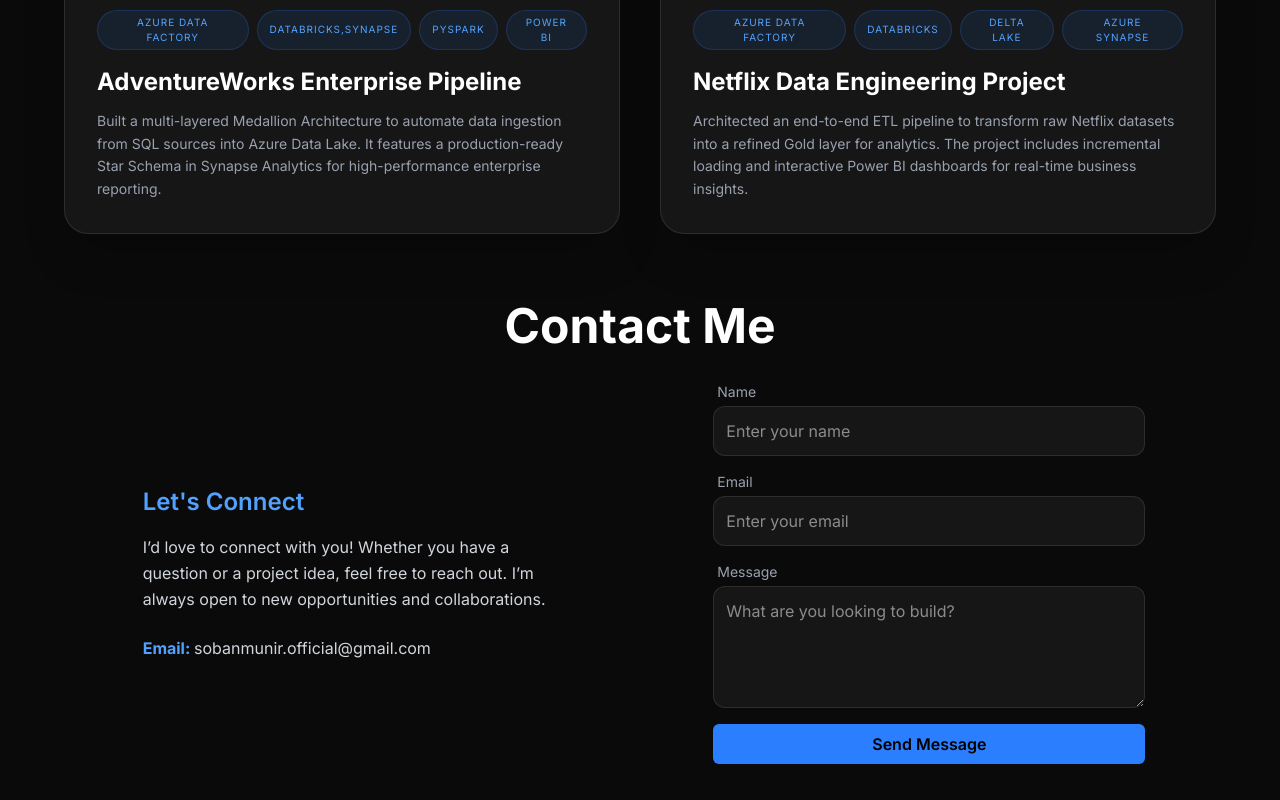
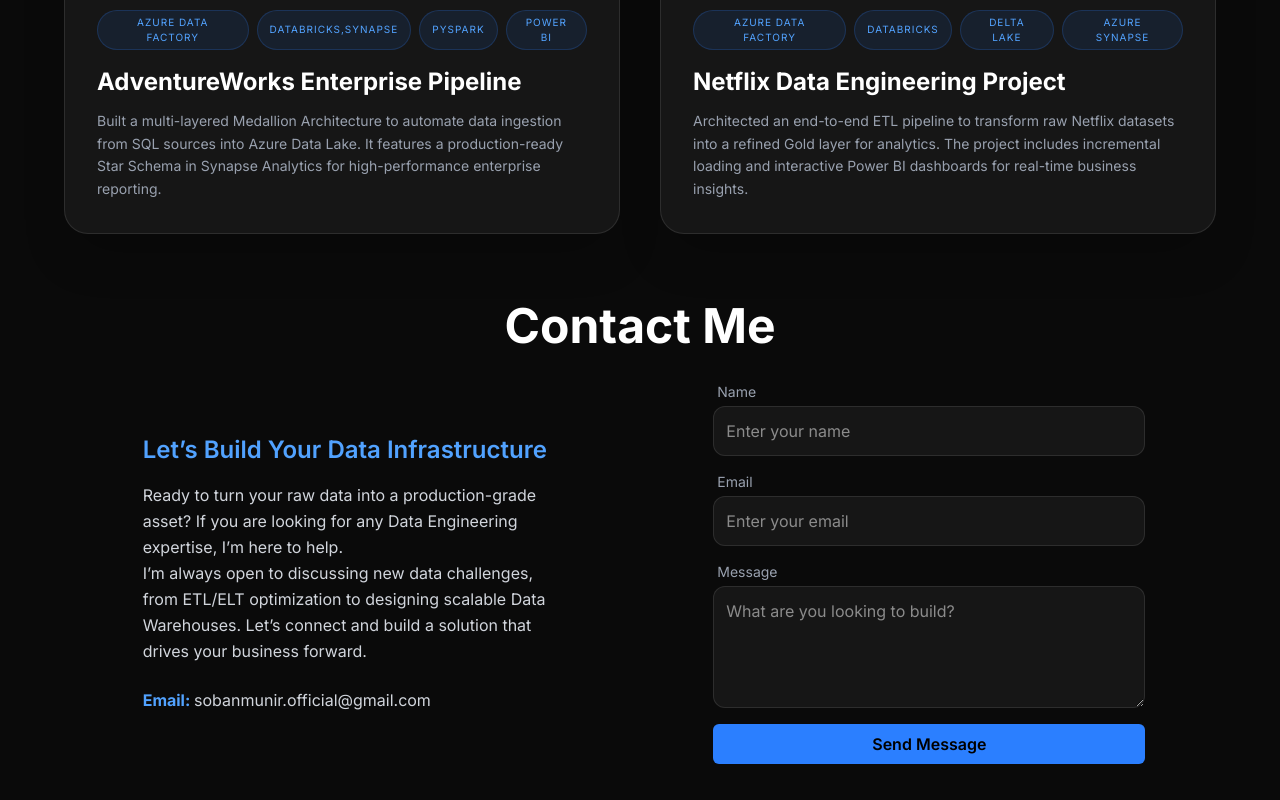
Before and after one commit to wareeshaburki/Soban_Munir_Portfolio, a React (Vite) app: page / in a window 1280 px wide. Shown: the part 3246-4046 px from the top of the page. Built offline with nearby package versions, Linux system fonts and the light colour scheme.

Commit message:
Updated service section and fixed alignment

```diff
--- a/src/components/Contact.jsx
+++ b/src/components/Contact.jsx
@@ -31,12 +31,15 @@
       <div className="flex flex-col md:flex-row justify-evenly items-center max-w-7xl mx-auto">
         <div className="w-full md:w-[40%] px-10 flex flex-col items-center md:items-start text-center md:text-left">
           <h2 className="text-blue-400 text-2xl font-semibold mb-4">
-            Let's Connect
+            Let’s Build Your Data Infrastructure
           </h2>
           <p className="text-gray-300 leading-relaxed mb-6">
-            I’d love to connect with you! Whether you have a question or a
-            project idea, feel free to reach out. I’m always open to new
-            opportunities and collaborations.
+            Ready to turn your raw data
+            into a production-grade asset? If you are looking for any Data
+            Engineering expertise, I’m here to help.<br/> I’m always open to
+            discussing new data challenges, from ETL/ELT optimization to
+            designing scalable Data Warehouses. Let’s connect and build a
+            solution that drives your business forward.
           </p>
           <p className="text-gray-300">
             <b className="text-blue-400">Email: </b>
```
